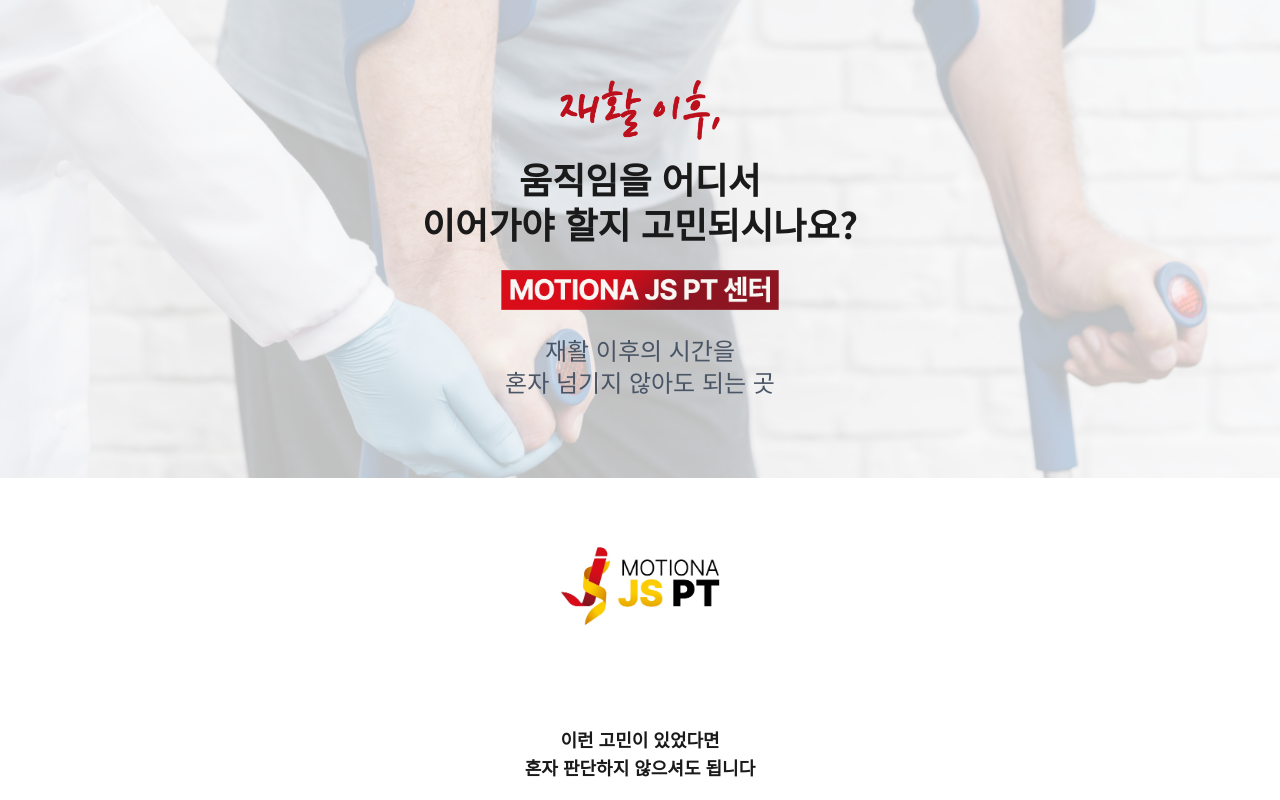
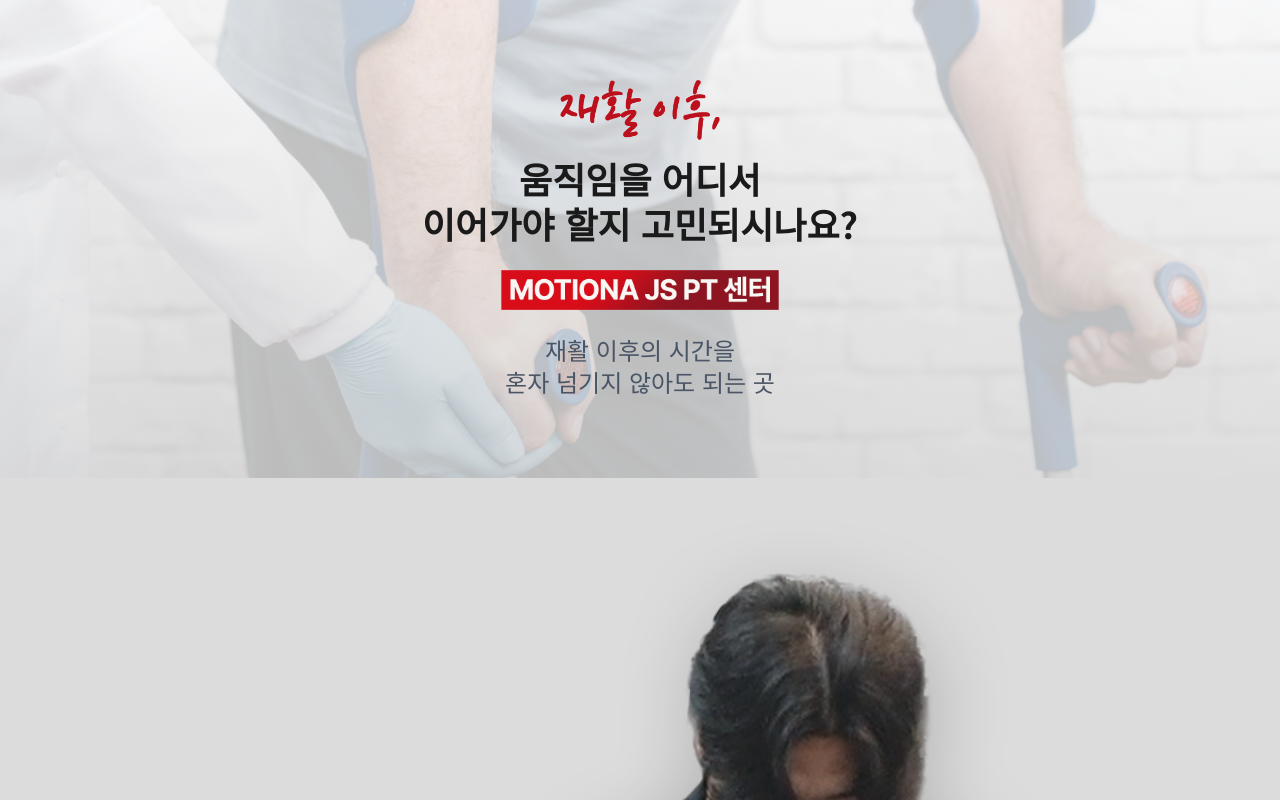
Before and after one commit to Standardpin/JSPT-m2, a Next.js app: page / in a window 1280 px wide. Shown: the top 800 px of the page. Built offline with nearby package versions, Linux system fonts and the light colour scheme.

Commit message:
style: change hero section overlay gradient to #DCDCDC
Update overlay gradient for hero section for better visual flow.

Co-authored-by: null <222234793+Standardpin@users.noreply.github.com>

```diff
--- a/app/page.tsx
+++ b/app/page.tsx
@@ -8,8 +8,13 @@ export default function Home() {
           className="absolute inset-0 bg-cover bg-center"
           style={{ backgroundImage: "url('/images/hero-bg.jpg')" }}
         />
-        {/* Overlay for text readability */}
-        <div className="absolute inset-0 bg-white/75" />
+        {/* Overlay for text readability with gradient transition */}
+        <div
+          className="absolute inset-0 my-0 border-0"
+          style={{
+            background: 'linear-gradient(to bottom, rgba(255, 255, 255, 0.75) 0%, rgba(220, 220, 220, 0.85) 100%)'
+          }}
+        />
         {/* Content */}
         <div className="relative z-10">
           <img
@@ -35,11 +40,12 @@ export default function Home() {
       </section>
 
       {/* Logo Section */}
-      <section className="py-10 flex justify-center">
+      <section className="py-10 flex flex-col items-center bg-[#DCDCDC]">
+
         <img
-          src="/images/logo.jpg"
-          alt="MOTIONA JS PT Logo"
-          className="w-48 h-auto"
+          src="/images/rehab-therapy.png"
+          alt="재활 치료"
+          className="w-full h-auto object-cover"
         />
       </section>
 
```
Also changed, not shown: public/images/rehab-therapy.png (added).
